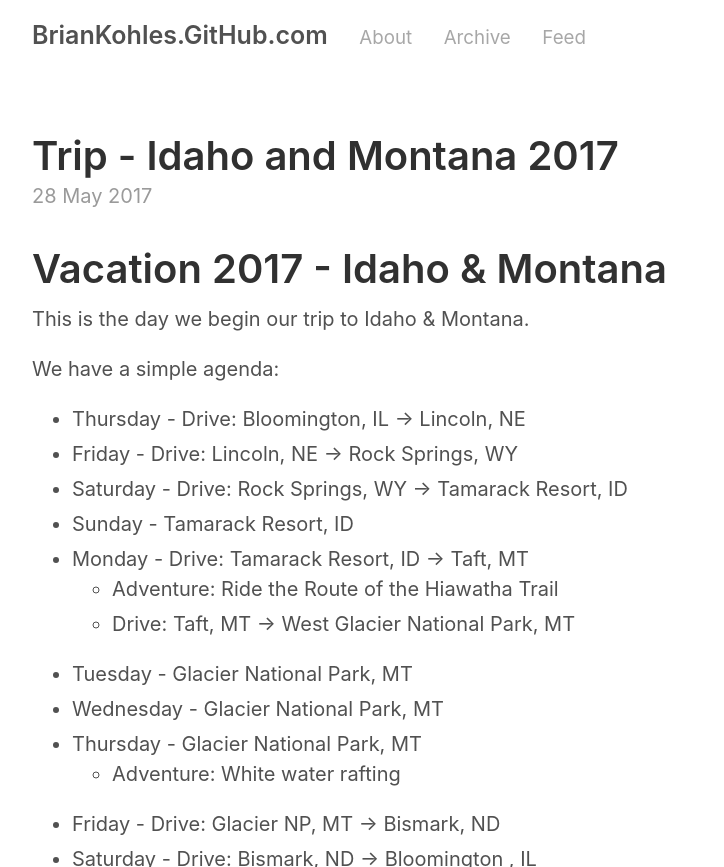
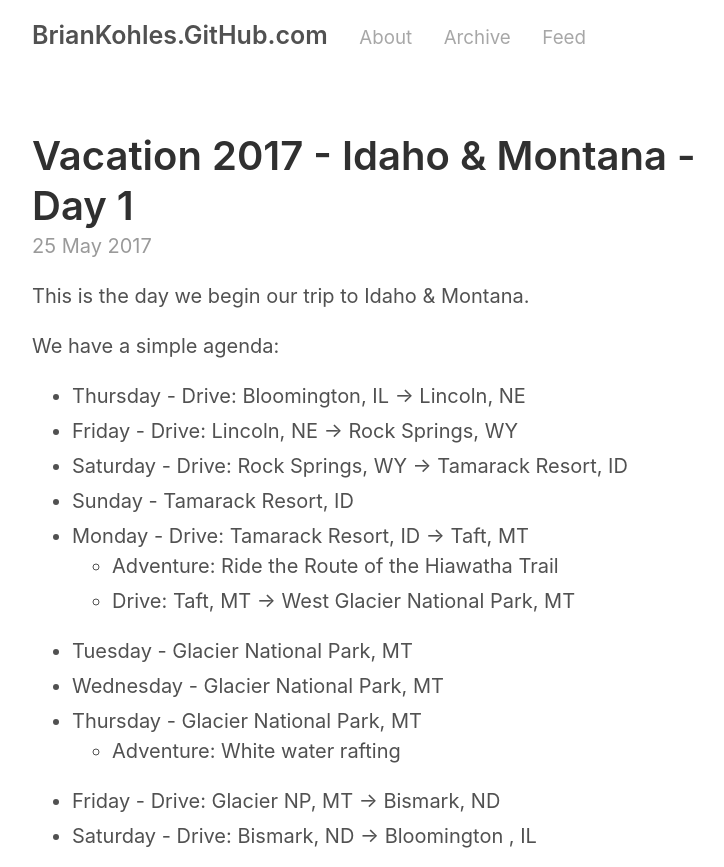
Before and after one commit to briankohles/briankohles.github.io, a Jekyll site: the page built from _posts/2017-05-25-Trip-ID-to-MT.md, in a window 1280 px wide, cut to the strip 0-867 px from the top of the page. Shown: the whole strip, without its empty margins (258-982 px from the left). Built offline with Jekyll 4.4.1, drawn with Linux system fonts in a browser that asks for light colours; some of the changed text lies outside the part shown.

Commit message:
working with categories

```diff
--- a/_posts/2017-05-25-Trip-ID-to-MT.md
+++ b/_posts/2017-05-25-Trip-ID-to-MT.md
@@ -1,10 +1,10 @@
 ---
 layout: post
-title: Trip - Idaho and Montana 2017
-date: 2017-05-28
+title: Vacation 2017 - Idaho & Montana - Day 1
+date: 2017-05-25
+author: Brian Kohles
+category: trip-2017-05
 ---
-
-# Vacation 2017 - Idaho & Montana
 
 This is the day we begin our trip to Idaho & Montana.
 
```
Also changed, not shown: other parts of _posts/2017-05-25-Trip-ID-to-MT.md (+2 -0 lines).
